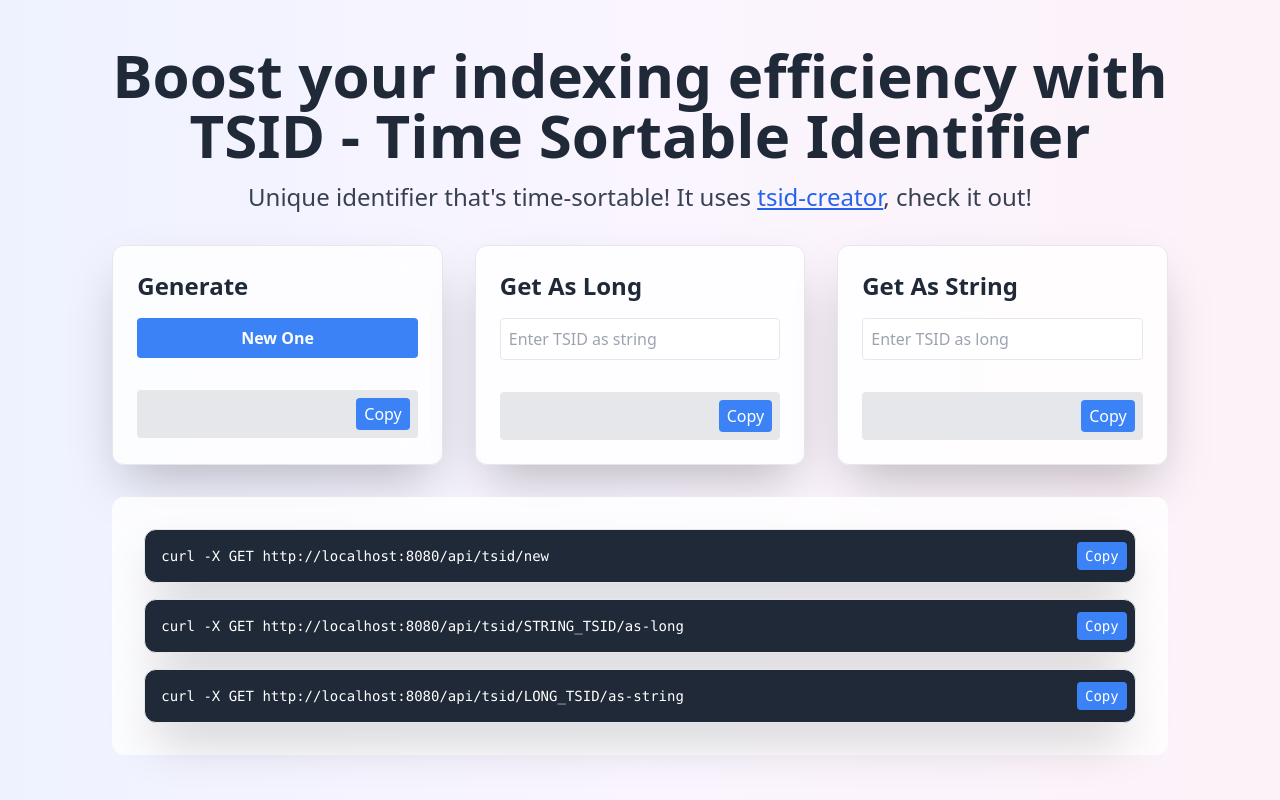
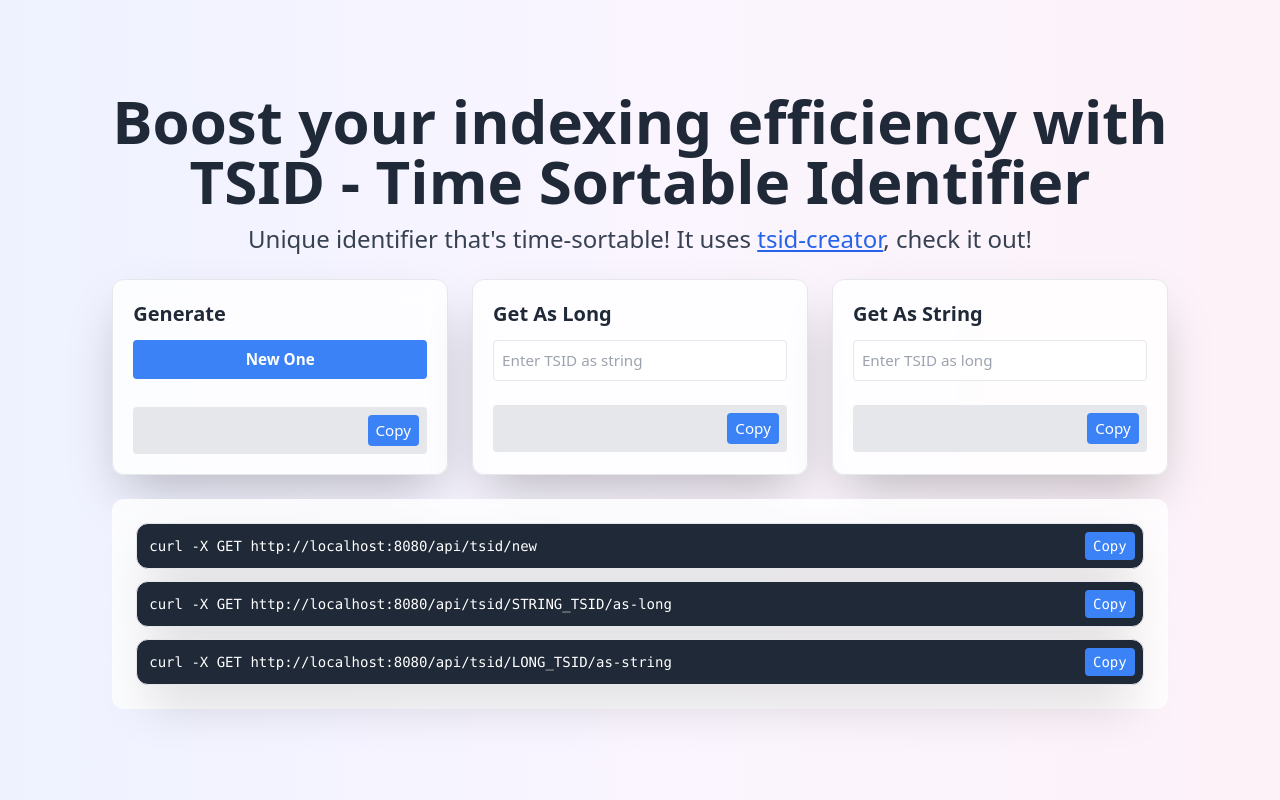
Before and after one commit to murilocardoso/tsidgenerator-frontend, an Angular app: page / in a window 1280 px wide. Built offline with nearby package versions, Linux system fonts and the light colour scheme.

Commit message:
just some styling

```diff
--- a/src/app/app.component.html
+++ b/src/app/app.component.html
@@ -1,14 +1,14 @@
-<div class="container mx-auto p-8">
+<div class="container mx-auto p-6">
 
-  <div class="text-center mb-8">
+  <div class="text-center mb-6">
     <h1 class="text-6xl font-extrabold text-gray-800">Boost your indexing efficiency with <br> TSID - Time Sortable Identifier </h1>
-    <h2 class="text-2xl text-gray-700 mt-4">Unique identifier that's time-sortable! It uses <a href="https://github.com/f4b6a3/tsid-creator" class="text-blue-600 underline" target="_blank">tsid-creator</a>, check it out!</h2>
+    <h2 class="text-2xl text-gray-700 mt-3">Unique identifier that's time-sortable! It uses <a href="https://github.com/f4b6a3/tsid-creator" class="text-blue-600 underline" target="_blank">tsid-creator</a>, check it out!</h2>
   </div>
 
-  <div class="grid grid-cols-1 md:grid-cols-3 gap-8">
+  <div class="grid grid-cols-1 md:grid-cols-3 gap-6">
     <!-- Generate TSID -->
     <div class="card">
-      <h2 class="text-2xl font-bold mb-4 text-gray-800">Generate</h2>
+      <h2 class="text-xl font-bold mb-3 text-gray-800">Generate</h2>
       <button class="bg-blue-500 hover:bg-blue-700 text-white font-bold p-2 w-full mb-4 rounded" (click)="generateTsid()">New One</button>
       <div class="result-container">
         <div class="result-content flex items-center justify-between w-full">
@@ -20,8 +20,8 @@
 
     <!-- Get As Long -->
     <div class="card">
-      <h2 class="text-2xl font-bold mb-4 text-gray-800">Get As Long</h2>
-      <input type="text" (ngModelChange)="onGetAsLongChange($event)" [maxlength]="TSID_STRING_MAX_SIZE" [(ngModel)]="tsidStringInput" class="border p-2 w-full mb-4 rounded" placeholder="Enter TSID as string">
+      <h2 class="text-xl font-bold mb-3 text-gray-800">Get As Long</h2>
+      <input type="text" (ngModelChange)="onGetAsLongChange($event)" [maxlength]="TSID_STRING_MAX_SIZE" [(ngModel)]="tsidStringInput" class="border p-2 w-full mb-3 rounded" placeholder="Enter TSID as string">
       <div class="result-container">
         <div class="result-content flex items-center justify-between w-full">
           <div class="result-text" [class.text-red-500]="tsidLongOuput == VALUE_WHEN_INVALID_ARGUMENT">{{ tsidLongOuput }}</div>
@@ -32,8 +32,8 @@
 
     <!-- Get As String -->
     <div class="card">
-      <h2 class="text-2xl font-bold mb-4 text-gray-800">Get As String</h2>
-      <input type="text" (ngModelChange)="onGetAsStringChange($event)" [maxlength]="TSID_LONG_MAX_SIZE" [(ngModel)]="tsidLongInput" class="border p-2 w-full mb-4 rounded" placeholder="Enter TSID as long">
+      <h2 class="text-xl font-bold mb-3 text-gray-800">Get As String</h2>
+      <input type="text" (ngModelChange)="onGetAsStringChange($event)" [maxlength]="TSID_LONG_MAX_SIZE" [(ngModel)]="tsidLongInput" class="border p-2 w-full mb-3 rounded" placeholder="Enter TSID as long">
       <div class="result-container">
         <div class="result-content flex items-center justify-between w-full">
           <div class="result-text" [class.text-red-500]="tsidStringOutput == VALUE_WHEN_INVALID_ARGUMENT">{{ tsidStringOutput }}</div>
@@ -44,8 +44,8 @@
   </div>
 
 
-  <div class="bg-white bg-opacity-80 backdrop-blur-md p-8 rounded-xl mt-8">
-    <div class="space-y-4">
+  <div class="bg-white bg-opacity-80 backdrop-blur-md p-6 rounded-xl mt-6">
+    <div class="space-y-3">
       <!-- Curl Command for Generate TSID -->
       <div class="card code-card relative">
         <code>{{ curlGenerate }}</code>
@@ -67,7 +67,7 @@
   </div>
 
   <!-- Toast Message -->
-  <div *ngIf="showToast" class="fixed bottom-4 left-1/2 transform -translate-x-1/2 bg-blue-500 text-white py-2 px-4 rounded font-semibold shadow-md">
+  <div *ngIf="showToast" class="toast">
     Copied to clipboard!
   </div>
 </div>
--- a/src/styles.css
+++ b/src/styles.css
@@ -5,19 +5,20 @@
 
 body {
   @apply bg-gradient-to-r from-indigo-50 via-purple-50 to-pink-50 min-h-screen flex items-center justify-center;
+  font-size: 0.95rem; /* Reduz o tamanho da fonte em 5% */
 }
 
 .container {
-  @apply mx-auto p-8;
+  @apply mx-auto p-6;
 }
 
 .card {
-  @apply p-6 border rounded-xl shadow-2xl bg-white bg-opacity-80 backdrop-blur-md;
+  @apply p-5 border rounded-xl shadow-2xl bg-white bg-opacity-80 backdrop-blur-md;
 }
 
 .result-container {
-  @apply bg-gray-200 p-2 rounded mt-4;
-  min-height: 3rem; /* Defina a altura mínima do contêiner */
+  @apply bg-gray-200 p-2 rounded mt-3;
+  min-height: 1.75rem; /* Defina a altura mínima do contêiner */
   display: flex;
   align-items: center;
   justify-content: center;
@@ -32,7 +33,7 @@ body {
 }
 
 .code-card {
-  @apply bg-gray-800 text-white font-mono p-4 rounded-xl text-sm;
+  @apply bg-gray-800 text-white font-mono p-3  rounded-xl text-sm;
 }
 
 button {
@@ -43,3 +44,7 @@ button {
   display: flex;
   align-items: center;
 }
+
+.toast {
+  @apply text-xs fixed bottom-4 left-1/2 transform -translate-x-1/2 bg-blue-500 text-white py-2 px-3 rounded shadow-md;
+}
```
